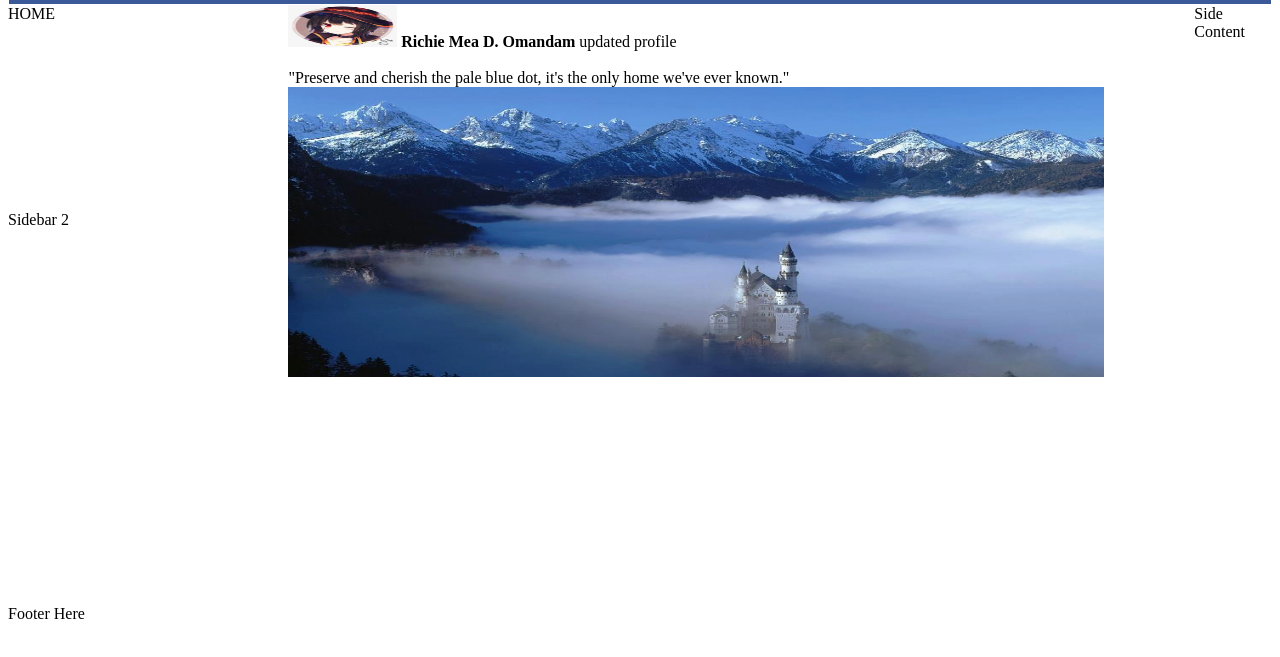
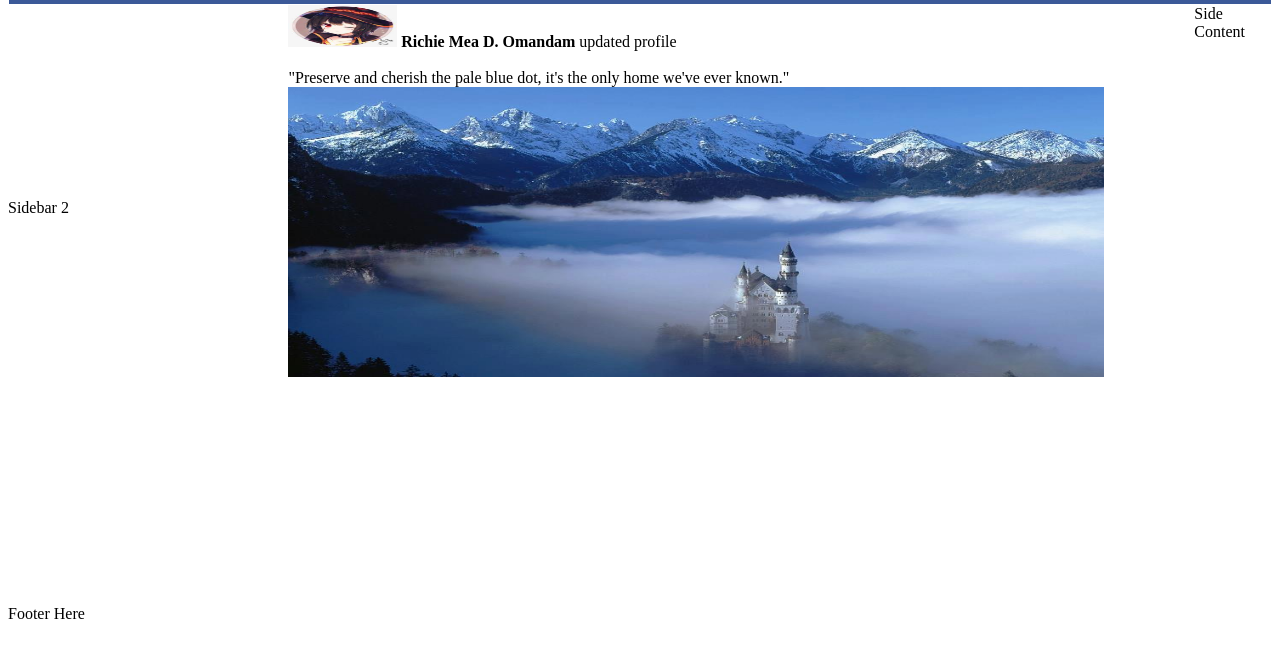
Before and after one commit to omandam2002/Act3_WEB_Omandam_IT2R2, a plain HTML site: page index.html in a window 1280 px wide. Shown: the part 77-734 px from the top of the page. Drawn offline with Linux system fonts and the light colour scheme.

Commit message:
Update index.html

```diff
--- a/index.html
+++ b/index.html
@@ -29,7 +29,7 @@
 
         <section id="side-wrapper">
             <section id="aside">
-                <aside class="side1"  ></header>HOME</aside>
+                <aside class="side1"  ></header></aside>
                 <aside class="side2">Sidebar 2</aside>
             </section>
 
```
